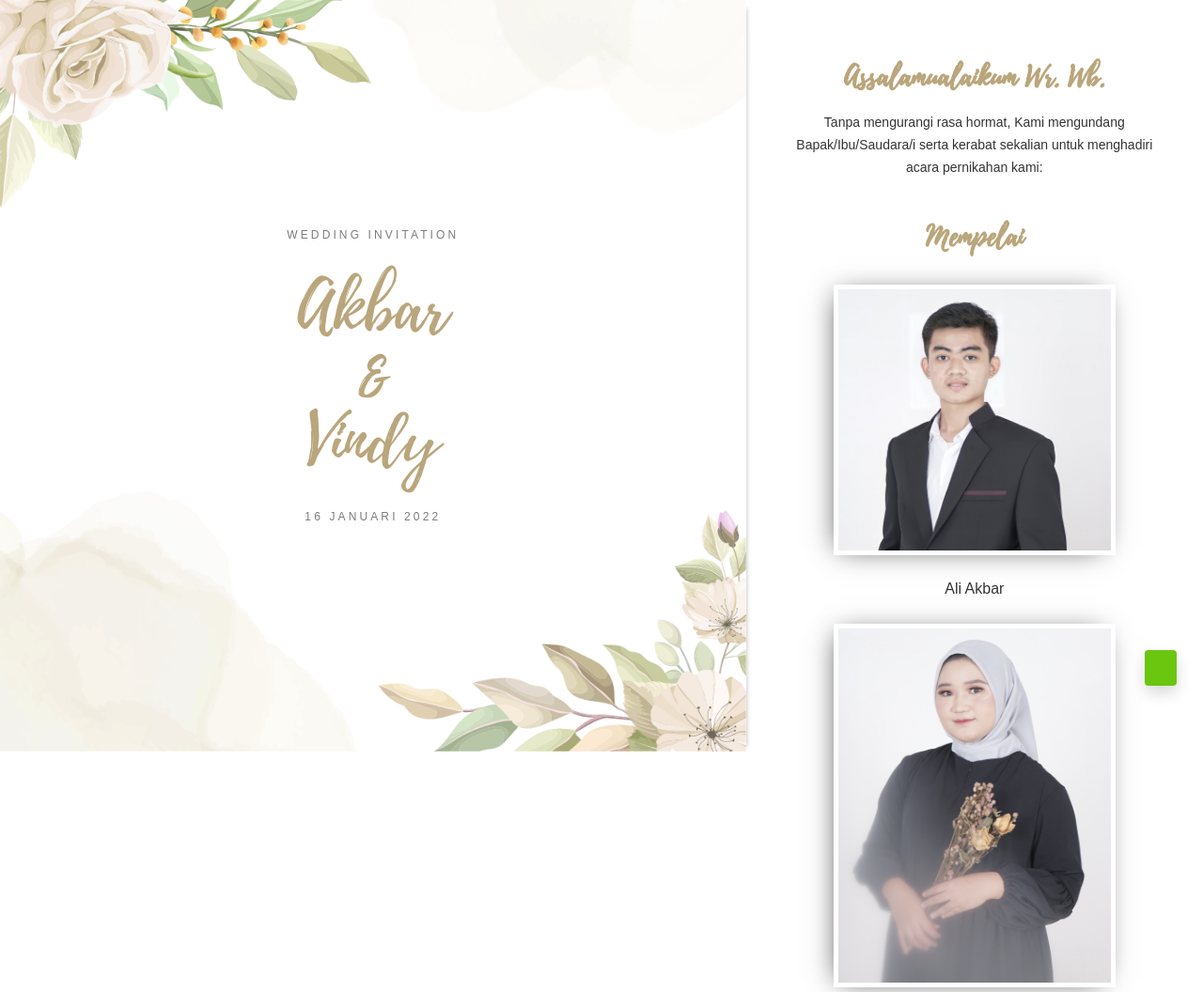
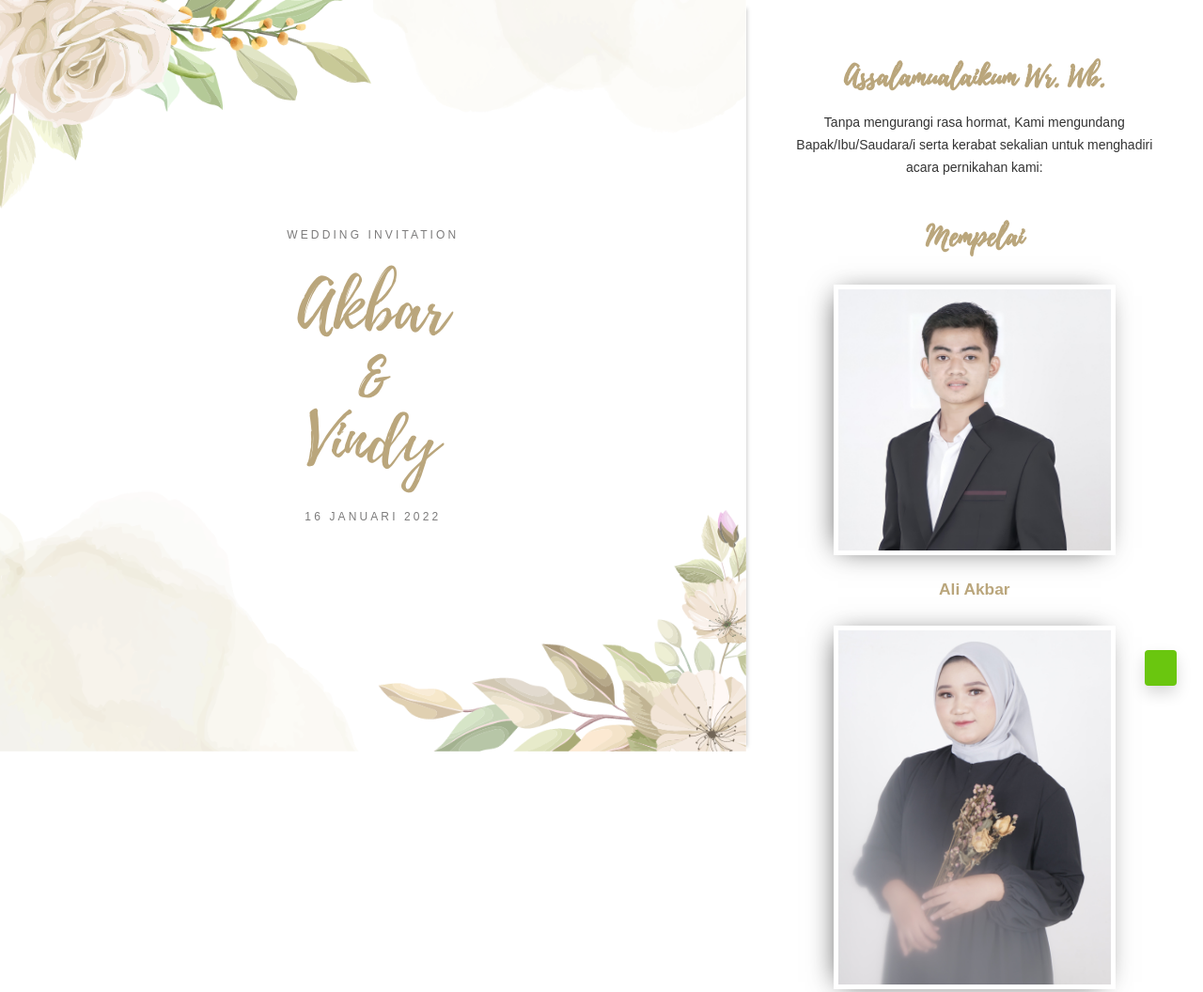
Before and after one commit to akbardanvindy/weddinginvitation, a plain HTML site: page index.html in a window 1280 px wide. Shown: the top 1056 px of the page at 94% size. Drawn offline with nearby package versions, Linux system fonts and the light colour scheme.

Commit message:
Bug fixed

```diff
--- a/index.html
+++ b/index.html
@@ -79,7 +79,7 @@
                         <img src="assets/img/couple1.jpg" alt="Mempelai Pria">
                     </div>
                     <br>
-                    <p class>Ali Akbar</p>
+                    <p class="couple-detail">Ali Akbar</p>
                     <div class="img-wrapper">
                         <img src="assets/img/couple2.jpg" alt="Mempelai Wanita">
                     </div>
```
